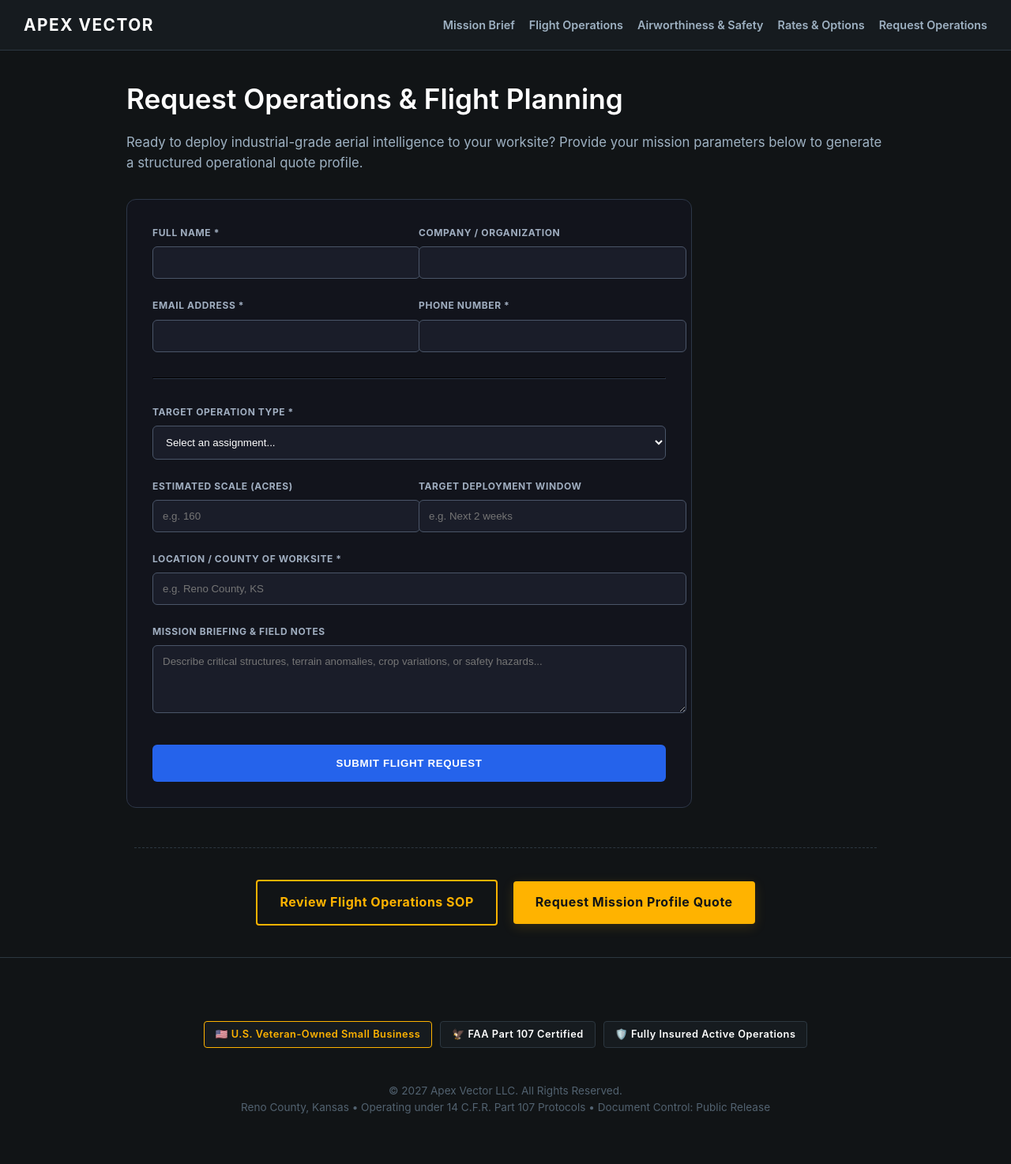
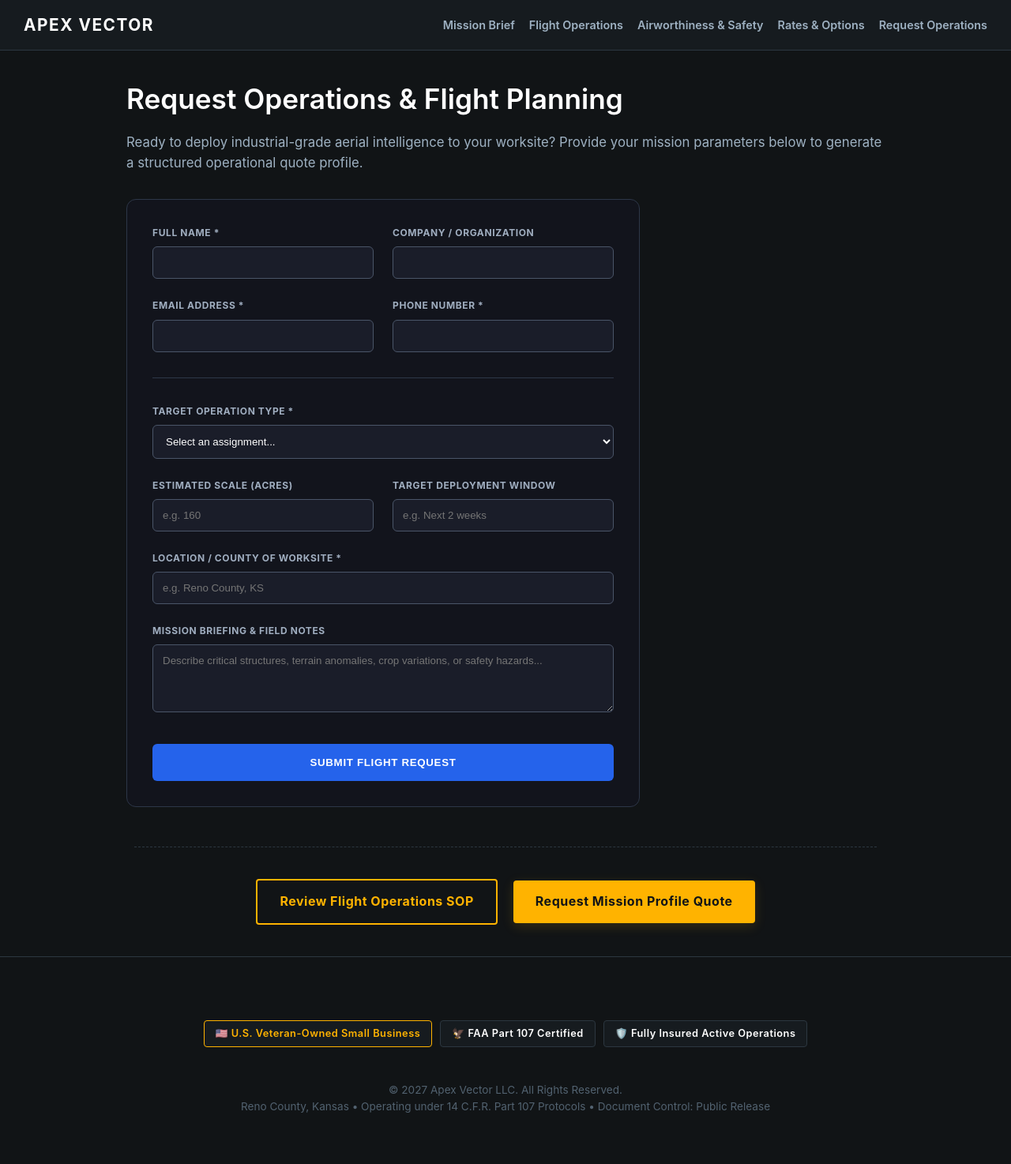
Before and after one commit to traviscloke126/traviscloke126.github.io, a Jekyll site: the page built from request.md, in a window 1280 px wide. Shown: the whole page at 79% size. Built offline with Jekyll 4.4.1, drawn with Linux system fonts in a browser that asks for light colours.

Commit message:
Refactor request form for improved layout and styling
Updated form layout and structure for better responsiveness and styling.

```diff
--- a/request.md
+++ b/request.md
@@ -1,75 +1,80 @@
 ---
 layout: default
 title: Request Operations
-
 ---
 
 # Request Operations & Flight Planning
 
 Ready to deploy industrial-grade aerial intelligence to your worksite? Provide your mission parameters below to generate a structured operational quote profile.
 
-<form action="https://formspree.io" method="POST" style="margin-top: 2rem; background: #12141c; padding: 2rem; border-radius: 12px; border: 1px solid #2d3748; max-width: 650px;">
+<div>
+  <form action="https://formspree.io" method="POST" style="margin-top: 2rem; background: #12141c; padding: 2rem; border-radius: 12px; border: 1px solid #2d3748; max-width: 650px; box-sizing: border-box;">
 
-  <!-- Contact Grid -->
-  <div style="display: grid; grid-template-columns: 1fr 1fr; gap: 1.5rem; margin-bottom: 1.5rem;">
-    <div>
-      <label style="display: block; font-size: 0.75rem; text-transform: uppercase; letter-spacing: 0.05em; color: #a0aec0; margin-bottom: 0.5rem; font-weight: bold;">Full Name *</label>
-      <input type="text" name="name" required style="width: 100%; bg: #1a1d29; background-color: #1a1d29; border: 1px solid #4a5568; border-radius: 6px; padding: 0.75rem; color: #fff;">
+    <!-- Contact Row 1 -->
+    <div style="display: flex; flex-wrap: wrap; gap: 1.5rem; margin-bottom: 1.5rem;">
+      <div style="flex: 1; min-width: 250px;">
+        <label style="display: block; font-size: 0.75rem; text-transform: uppercase; letter-spacing: 0.05em; color: #a0aec0; margin-bottom: 0.5rem; font-weight: bold;">Full Name *</label>
+        <input type="text" name="name" required style="width: 100%; background-color: #1a1d29; border: 1px solid #4a5568; border-radius: 6px; padding: 0.75rem; color: #fff; box-sizing: border-box;">
+      </div>
+      <div style="flex: 1; min-width: 250px;">
+        <label style="display: block; font-size: 0.75rem; text-transform: uppercase; letter-spacing: 0.05em; color: #a0aec0; margin-bottom: 0.5rem; font-weight: bold;">Company / Organization</label>
+        <input type="text" name="company" style="width: 100%; background-color: #1a1d29; border: 1px solid #4a5568; border-radius: 6px; padding: 0.75rem; color: #fff; box-sizing: border-box;">
+      </div>
     </div>
-    <div>
-      <label style="display: block; font-size: 0.75rem; text-transform: uppercase; letter-spacing: 0.05em; color: #a0aec0; margin-bottom: 0.5rem; font-weight: bold;">Company / Organization</label>
-      <input type="text" name="company" style="width: 100%; background-color: #1a1d29; border: 1px solid #4a5568; border-radius: 6px; padding: 0.75rem; color: #fff;">
+
+    <!-- Contact Row 2 -->
+    <div style="display: flex; flex-wrap: wrap; gap: 1.5rem; margin-bottom: 1.5rem;">
+      <div style="flex: 1; min-width: 250px;">
+        <label style="display: block; font-size: 0.75rem; text-transform: uppercase; letter-spacing: 0.05em; color: #a0aec0; margin-bottom: 0.5rem; font-weight: bold;">Email Address *</label>
+        <input type="email" name="email" required style="width: 100%; background-color: #1a1d29; border: 1px solid #4a5568; border-radius: 6px; padding: 0.75rem; color: #fff; box-sizing: border-box;">
+      </div>
+      <div style="flex: 1; min-width: 250px;">
+        <label style="display: block; font-size: 0.75rem; text-transform: uppercase; letter-spacing: 0.05em; color: #a0aec0; margin-bottom: 0.5rem; font-weight: bold;">Phone Number *</label>
+        <input type="tel" name="phone" required style="width: 100%; background-color: #1a1d29; border: 1px solid #4a5568; border-radius: 6px; padding: 0.75rem; color: #fff; box-sizing: border-box;">
+      </div>
     </div>
-  </div>
 
-  <div style="display: grid; grid-template-columns: 1fr 1fr; gap: 1.5rem; margin-bottom: 1.5rem;">
-    <div>
-      <label style="display: block; font-size: 0.75rem; text-transform: uppercase; letter-spacing: 0.05em; color: #a0aec0; margin-bottom: 0.5rem; font-weight: bold;">Email Address *</label>
-      <input type="email" name="email" required style="width: 100%; background-color: #1a1d29; border: 1px solid #4a5568; border-radius: 6px; padding: 0.75rem; color: #fff;">
+    <hr style="border: 0; border-top: 1px solid #2d3748; margin: 2rem 0;">
+
+    <!-- Mission Type -->
+    <div style="margin-bottom: 1.5rem;">
+      <label style="display: block; font-size: 0.75rem; text-transform: uppercase; letter-spacing: 0.05em; color: #a0aec0; margin-bottom: 0.5rem; font-weight: bold;">Target Operation Type *</label>
+      <select name="operation_type" required style="width: 100%; background-color: #1a1d29; border: 1px solid #4a5568; border-radius: 6px; padding: 0.75rem; color: #fff; box-sizing: border-box;">
+        <option value="" disabled selected style="color: #718096;">Select an assignment...</option>
+        <option value="agricultural">Agricultural Intelligence (Field Mapping & Health)</option>
+        <option value="infrastructure">Infrastructure & Asset Inspection</option>
+        <option value="commercial_media">Commercial Media & Marketing Updates</option>
+        <option value="other">Other Flight Assignment</option>
+      </select>
     </div>
-    <div>
-      <label style="display: block; font-size: 0.75rem; text-transform: uppercase; letter-spacing: 0.05em; color: #a0aec0; margin-bottom: 0.5rem; font-weight: bold;">Phone Number *</label>
-      <input type="tel" name="phone" required style="width: 100%; background-color: #1a1d29; border: 1px solid #4a5568; border-radius: 6px; padding: 0.75rem; color: #fff;">
+
+    <!-- Scale and Timeline -->
+    <div style="display: flex; flex-wrap: wrap; gap: 1.5rem; margin-bottom: 1.5rem;">
+      <div style="flex: 1; min-width: 250px;">
+        <label style="display: block; font-size: 0.75rem; text-transform: uppercase; letter-spacing: 0.05em; color: #a0aec0; margin-bottom: 0.5rem; font-weight: bold;">Estimated Scale (Acres)</label>
+        <input type="number" name="acreage" placeholder="e.g. 160" style="width: 100%; background-color: #1a1d29; border: 1px solid #4a5568; border-radius: 6px; padding: 0.75rem; color: #fff; box-sizing: border-box;">
+      </div>
+      <div style="flex: 1; min-width: 250px;">
+        <label style="display: block; font-size: 0.75rem; text-transform: uppercase; letter-spacing: 0.05em; color: #a0aec0; margin-bottom: 0.5rem; font-weight: bold;">Target Deployment Window</label>
+        <input type="text" name="timeline" placeholder="e.g. Next 2 weeks" style="width: 100%; background-color: #1a1d29; border: 1px solid #4a5568; border-radius: 6px; padding: 0.75rem; color: #fff; box-sizing: border-box;">
+      </div>
     </div>
-  </div>
 
-  <hr style="border-color: #2d3748; margin: 2rem 0;">
+    <!-- Location -->
+    <div style="margin-bottom: 1.5rem;">
+      <label style="display: block; font-size: 0.75rem; text-transform: uppercase; letter-spacing: 0.05em; color: #a0aec0; margin-bottom: 0.5rem; font-weight: bold;">Location / County of Worksite *</label>
+      <input type="text" name="location" placeholder="e.g. Reno County, KS" required style="width: 100%; background-color: #1a1d29; border: 1px solid #4a5568; border-radius: 6px; padding: 0.75rem; color: #fff; box-sizing: border-box;">
+    </div>
 
-  <!-- Mission Details -->
-  <div style="margin-bottom: 1.5rem;">
-    <label style="display: block; font-size: 0.75rem; text-transform: uppercase; letter-spacing: 0.05em; color: #a0aec0; margin-bottom: 0.5rem; font-weight: bold;">Target Operation Type *</label>
-    <select name="operation_type" required style="width: 100%; background-color: #1a1d29; border: 1px solid #4a5568; border-radius: 6px; padding: 0.75rem; color: #fff;">
-      <option value="" disabled selected style="color: #718096;">Select an assignment...</option>
-      <option value="agricultural">Agricultural Intelligence (Field Mapping & Health)</option>
-      <option value="infrastructure">Infrastructure & Asset Inspection (Structural Scanning)</option>
-      <option value="commercial_media">Commercial Media & Construction Milestones</option>
-      <option value="other">Other Flight Assignment</option>
-    </select>
-  </div>
+    <!-- Notes -->
+    <div style="margin-bottom: 2rem;">
+      <label style="display: block; font-size: 0.75rem; text-transform: uppercase; letter-spacing: 0.05em; color: #a0aec0; margin-bottom: 0.5rem; font-weight: bold;">Mission Briefing & Field Notes</label>
+      <textarea name="notes" rows="4" placeholder="Describe critical structures, terrain anomalies, crop variations, or safety hazards..." style="width: 100%; background-color: #1a1d29; border: 1px solid #4a5568; border-radius: 6px; padding: 0.75rem; color: #fff; font-family: sans-serif; box-sizing: border-box; resize: vertical;"></textarea>
+    </div>
 
-  <div style="display: grid; grid-template-columns: 1fr 1fr; gap: 1.5rem; margin-bottom: 1.5rem;">
-    <div>
-      <label style="display: block; font-size: 0.75rem; text-transform: uppercase; letter-spacing: 0.05em; color: #a0aec0; margin-bottom: 0.5rem; font-weight: bold;">Estimated Scale (Acres)</label>
-      <input type="number" name="acreage" placeholder="e.g. 160" style="width: 100%; background-color: #1a1d29; border: 1px solid #4a5568; border-radius: 6px; padding: 0.75rem; color: #fff;">
-    </div>
-    <div>
-      <label style="display: block; font-size: 0.75rem; text-transform: uppercase; letter-spacing: 0.05em; color: #a0aec0; margin-bottom: 0.5rem; font-weight: bold;">Target Deployment Window</label>
-      <input type="text" name="timeline" placeholder="e.g. Next 2 weeks" style="width: 100%; background-color: #1a1d29; border: 1px solid #4a5568; border-radius: 6px; padding: 0.75rem; color: #fff;">
-    </div>
-  </div>
-
-  <div style="margin-bottom: 1.5rem;">
-    <label style="display: block; font-size: 0.75rem; text-transform: uppercase; letter-spacing: 0.05em; color: #a0aec0; margin-bottom: 0.5rem; font-weight: bold;">Location / County of Worksite *</label>
-    <input type="text" name="location" placeholder="e.g. Reno County, KS" required style="width: 100%; background-color: #1a1d29; border: 1px solid #4a5568; border-radius: 6px; padding: 0.75rem; color: #fff;">
-  </div>
-
-  <div style="margin-bottom: 2rem;">
-    <label style="display: block; font-size: 0.75rem; text-transform: uppercase; letter-spacing: 0.05em; color: #a0aec0; margin-bottom: 0.5rem; font-weight: bold;">Mission Briefing & Field Notes</label>
-    <textarea name="notes" rows="4" placeholder="Describe critical structures, terrain anomalies, crop variations, or safety hazards..." style="width: 100%; background-color: #1a1d29; border: 1px solid #4a5568; border-radius: 6px; padding: 0.75rem; color: #fff; font-family: sans-serif;"></textarea>
-  </div>
-
-  <button type="submit" style="width: 100%; background-color: #2563eb; color: #fff; border: none; border-radius: 6px; padding: 1rem; font-weight: bold; text-transform: uppercase; letter-spacing: 0.05em; cursor: pointer; transition: background 0.2s;">
-    Submit Flight Request
-  </button>
-
-</form>
+    <!-- Submit Button -->
+    <button type="submit" style="width: 100%; background-color: #2563eb; color: #fff; border: none; border-radius: 6px; padding: 1rem; font-weight: bold; text-transform: uppercase; letter-spacing: 0.05em; cursor: pointer;">
+      Submit Flight Request
+    </button>
+  </form>
+</div>
```
